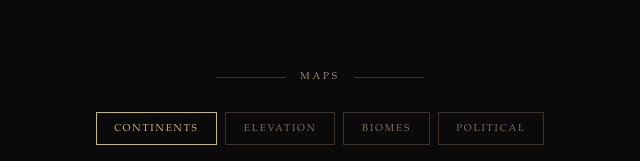
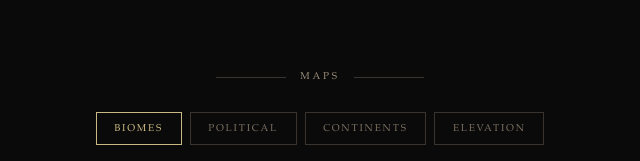
Before and after one commit to snowynicole5000/Ae-Uuvoria-Wiki, a plain HTML site: page oa-veyra.html in a window 1280 px wide. Shown: the part 1307-1468 px from the top of the page, 320-960 px from the left. Drawn offline with Linux system fonts and the light colour scheme.

Commit message:
Add files via upload

```diff
--- a/oa-veyra.html
+++ b/oa-veyra.html
@@ -96,10 +96,10 @@
     <div class="section-label">Maps</div>
 
     <div class="map-tabs">
-      <button class="map-tab active" data-src="images/oa-veyra-continents.png" data-caption="The continents and oceans of Oa'Veyra.">Continents</button>
+	  <button class="map-tab active" data-src="images/map.png" data-caption="Biomes across the surface.">Biomes</button>
+	  <button class="map-tab" data-src="images/map1.png" data-caption="The countries and factions of Oa'Veyra.">Political</button>
+      <button class="map-tab" data-src="images/oa-veyra-continents.png" data-caption="The continents and oceans of Oa'Veyra.">Continents</button>
       <button class="map-tab" data-src="images/oa-veyra-elevation.png" data-caption="Elevation, from the ocean floor to the mountain that pierces the barrier.">Elevation</button>
-      <button class="map-tab" data-src="images/oa-veyra-biomes.png" data-caption="Biomes across the surface.">Biomes</button>
-	  <button class="map-tab" data-src="images/oa-veyra-political.png" data-caption="The countries and factions of Oa'Veyra.">Political</button>
     </div>
 
     <figure>
```
Also changed, not shown: fulgari.html (+2 -1 lines).
